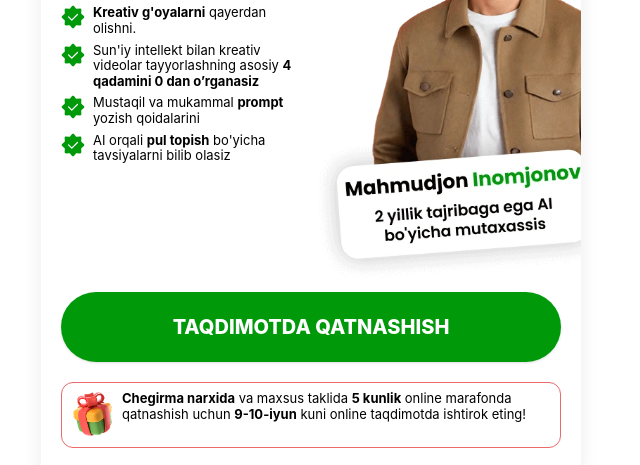
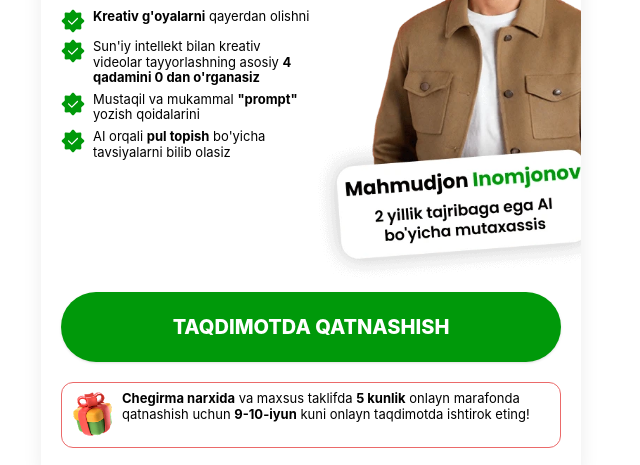
Before and after one commit to sultonbayevogabek/mahmudjon-inomjonov, a website: page index.html in a window 1280 px wide. Shown: the part 363-828 px from the top of the page, without its empty margins (329-969 px from the left). Drawn offline with Linux system fonts and the light colour scheme; no server answers.

Commit message:
Fix typos and improve text consistency in index.html.

```diff
--- a/index.html
+++ b/index.html
@@ -50,7 +50,7 @@
             </svg>
 
             <p>
-              <strong class="font-bold">Kreativ g'oyalarni</strong> qayerdan olishni.
+              <strong class="font-bold">Kreativ g'oyalarni</strong> qayerdan olishni
             </p>
           </li>
 
@@ -61,7 +61,7 @@
             </svg>
 
             <p>
-              Sun'iy intellekt bilan kreativ videolar tayyorlashning asosiy <strong class="font-bold">4 qadamini 0 dan o’rganasiz</strong>
+              Sun'iy intellekt bilan kreativ videolar tayyorlashning asosiy <strong class="font-bold">4 qadamini 0 dan o'rganasiz</strong>
             </p>
           </li>
           <li class="flex items-start gap-2">
@@ -71,7 +71,7 @@
             </svg>
 
             <p>
-              Mustaqil va mukammal <strong class="font-bold">prompt</strong> yozish qoidalarini
+              Mustaqil va mukammal <strong class="font-bold">"prompt"</strong> yozish qoidalarini
             </p>
           </li>
 
@@ -104,7 +104,7 @@
         <img class="w-12 aspect-square gift" src="img/gift.png" alt="">
 
         <p class="text-[13px] leading-[1.2] text-left">
-          <strong class="font-bold">Chegirma narxida</strong> va maxsus taklida <strong class="font-bold">5 kunlik</strong> online marafonda qatnashish uchun <strong class="font-bold">9-10-iyun</strong> kuni online taqdimotda ishtirok eting!
+          <strong class="font-bold">Chegirma narxida</strong> va maxsus taklifda <strong class="font-bold">5 kunlik</strong> onlayn marafonda qatnashish uchun <strong class="font-bold">9-10-iyun</strong> kuni onlayn taqdimotda ishtirok eting!
         </p>
       </div>
     </div>
```
